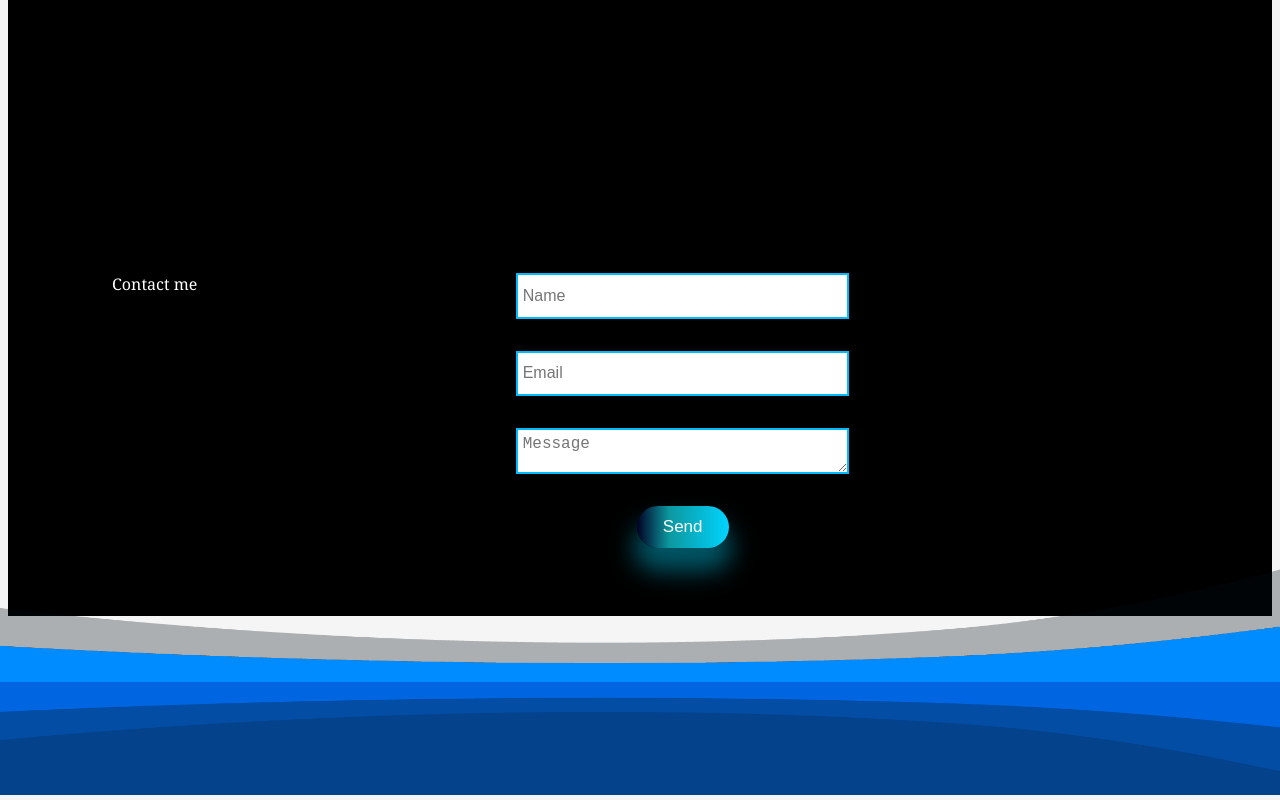
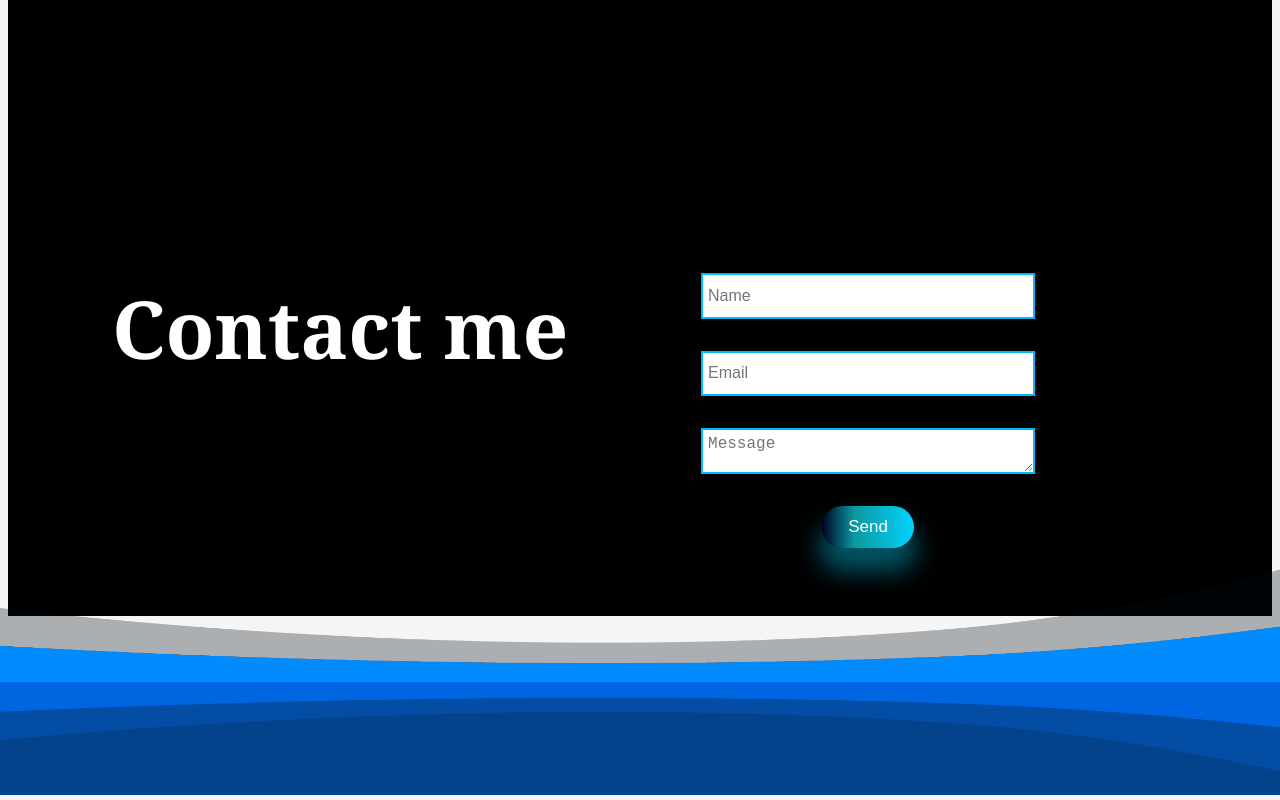
Before and after one commit to Arturoo09/Portfolio, a React (Create React App) app: page / in a window 1280 px wide. Shown: the part 2359-3159 px from the top of the page. Built offline with nearby package versions, Linux system fonts and the light colour scheme.

Commit message:
Contact finish

```diff
--- a/src/Components/Contact/Contact.css
+++ b/src/Components/Contact/Contact.css
@@ -27,3 +27,12 @@
   border: 2px solid var(--blue);
   font-size: 16px;
 }
+
+.c-left {
+  display: flex;
+  flex-direction: column;
+  position: relative;
+  color: var(--black);
+  font-size: 5rem;
+  font-weight: bold;
+}
```
